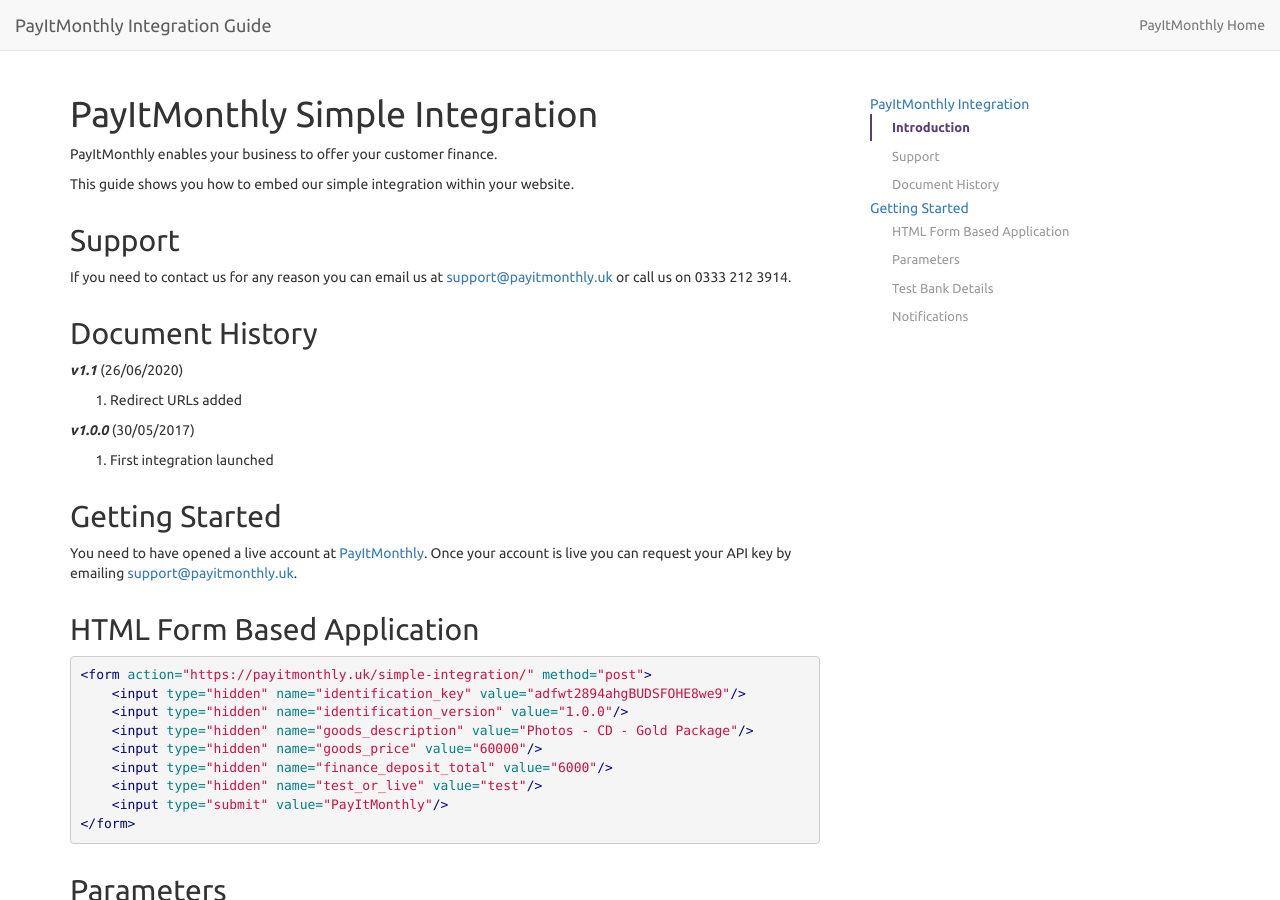
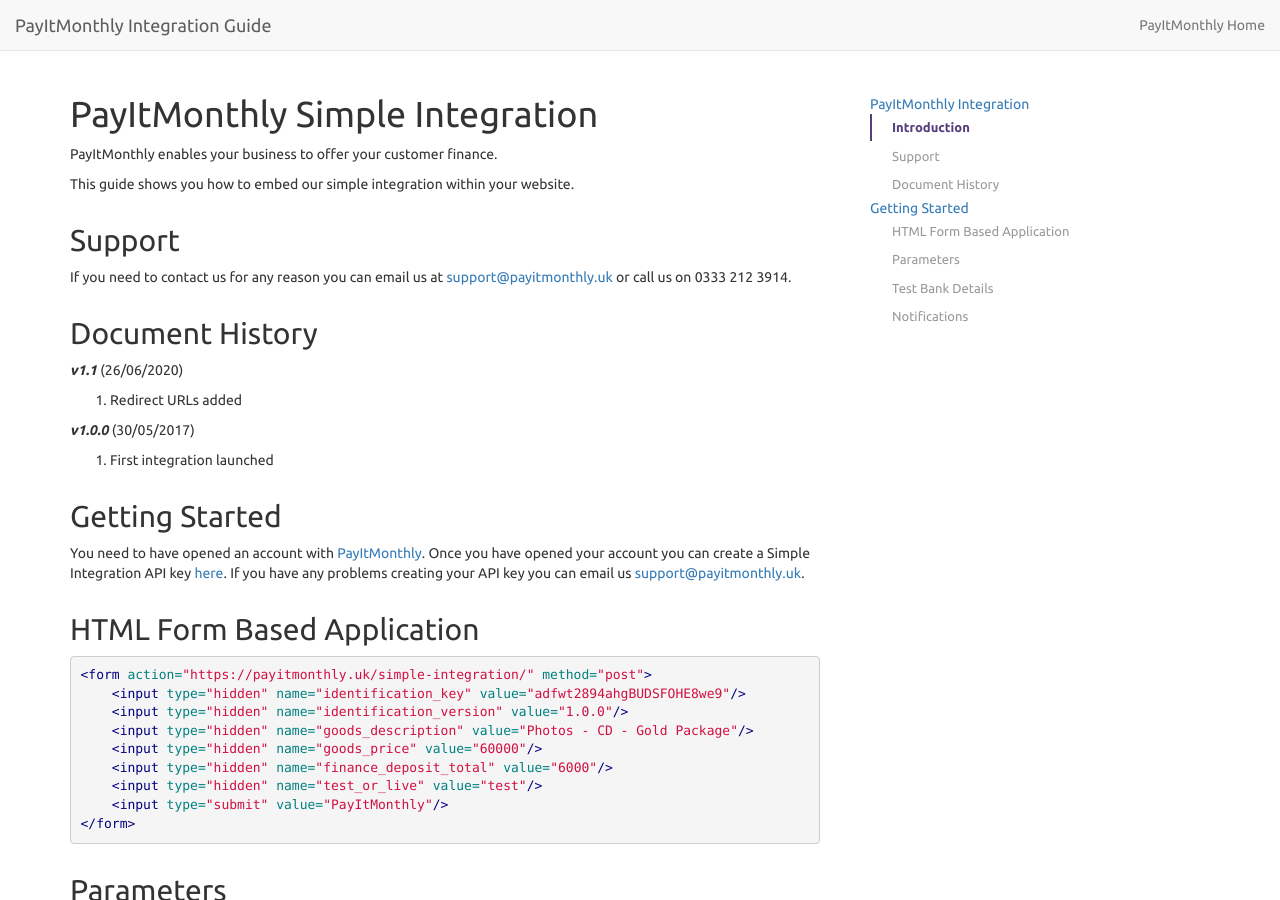
Before and after one commit to payitmonthly/Integration, a Jekyll site: the page built from index.md, in a window 1280 px wide and 900 px high. Built offline with Jekyll 4.4.1, drawn with Linux system fonts in a browser that asks for light colours; nearby versions of some CDN libraries; our own code applies the rules of GitHub Pages for plain Markdown files.

Commit message:
Update index.md
Updated API Key information

```diff
--- a/index.md
+++ b/index.md
@@ -25,7 +25,7 @@ If you need to contact us for any reason you can email us at [support@payitmonth
 
 ## Getting Started
 
-You need to have opened a live account at [PayItMonthly](https://payitmonthly.uk). Once your account is live you can request your API key by emailing [support@payitmonthly.uk](mailto:support@payitmonthly.uk).
+You need to have opened an account with [PayItMonthly](https://payitmonthly.uk). Once you have opened your account you can create a Simple Integration API key [here](https://app.payitmonthly.uk/partner/admin/developers). If you have any problems creating your API key you can email us [support@payitmonthly.uk](mailto:support@payitmonthly.uk).
 
 ## HTML Form Based Application
 
```
